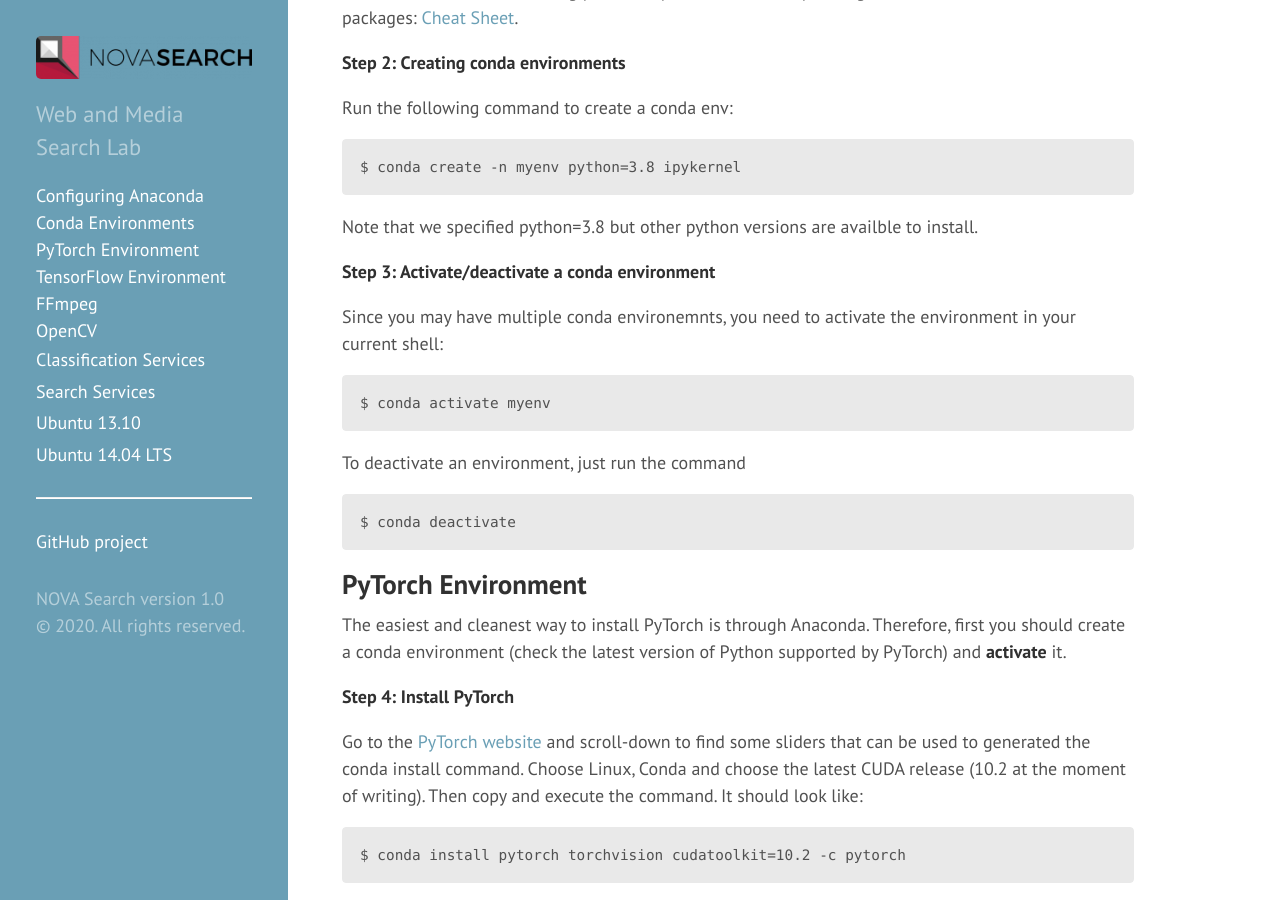
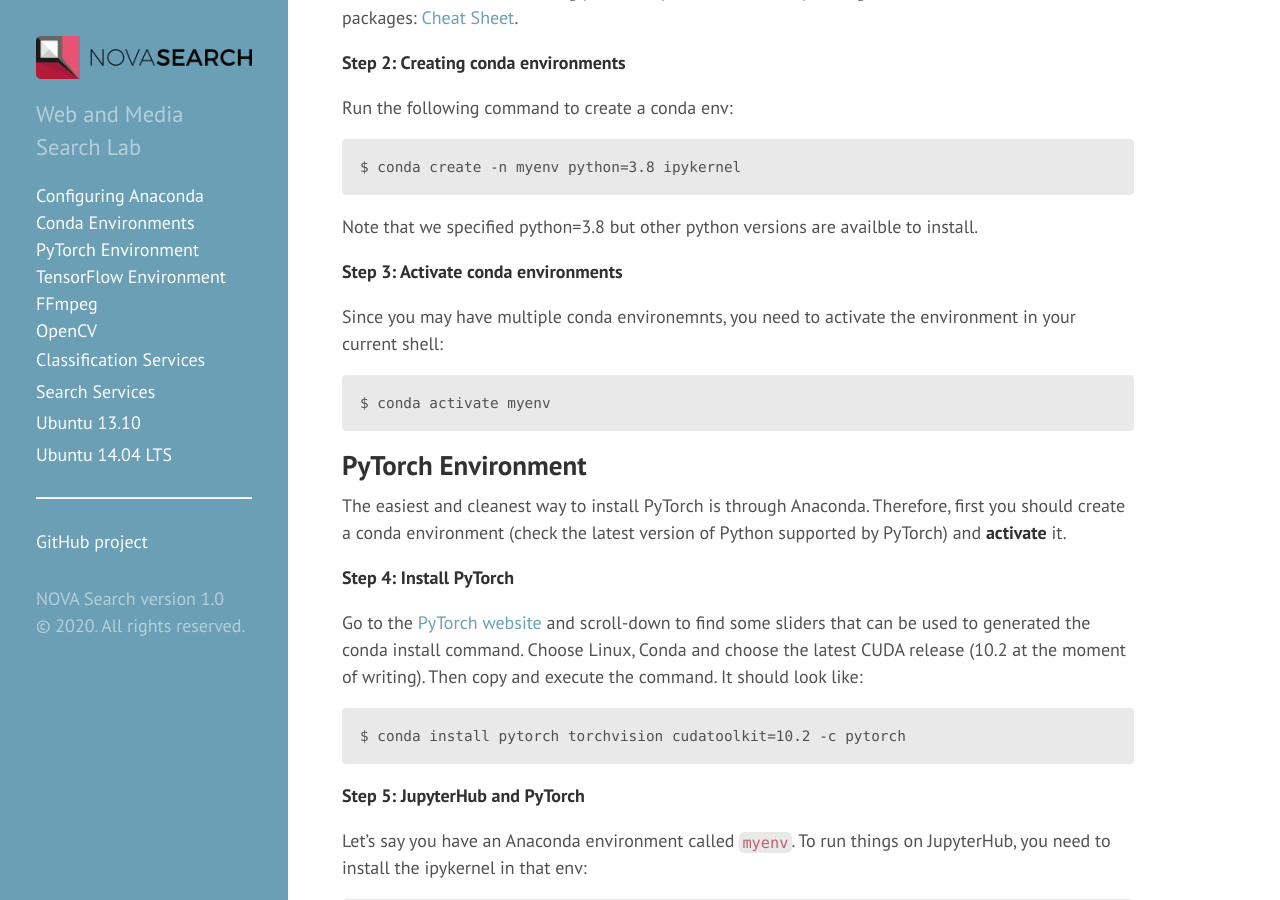
Before and after one commit to novasearch/wiki.novasearch.org, a Jekyll site: the page built from wiki/Software_Libraries.md, in a window 1280 px wide and 900 px high, scrolled down 923 px. Built offline with Jekyll 4.4.1, drawn with Linux system fonts in a browser that asks for light colours.

Commit message:
Update Software_Libraries.md

```diff
--- a/wiki/Software_Libraries.md
+++ b/wiki/Software_Libraries.md
@@ -40,15 +40,11 @@ Run the following command to create a conda env:
 
 Note that we specified python=3.8 but other python versions are availble to install.
 
-**Step 3: Activate/deactivate a conda environment**
+**Step 3: Activate conda environments**
 
 Since you may have multiple conda environemnts, you need to activate the environment in your current shell:
 
     $ conda activate myenv
-
-To deactivate an environment, just run the command
-
-    $ conda deactivate
 
 
 PyTorch Environment
```
